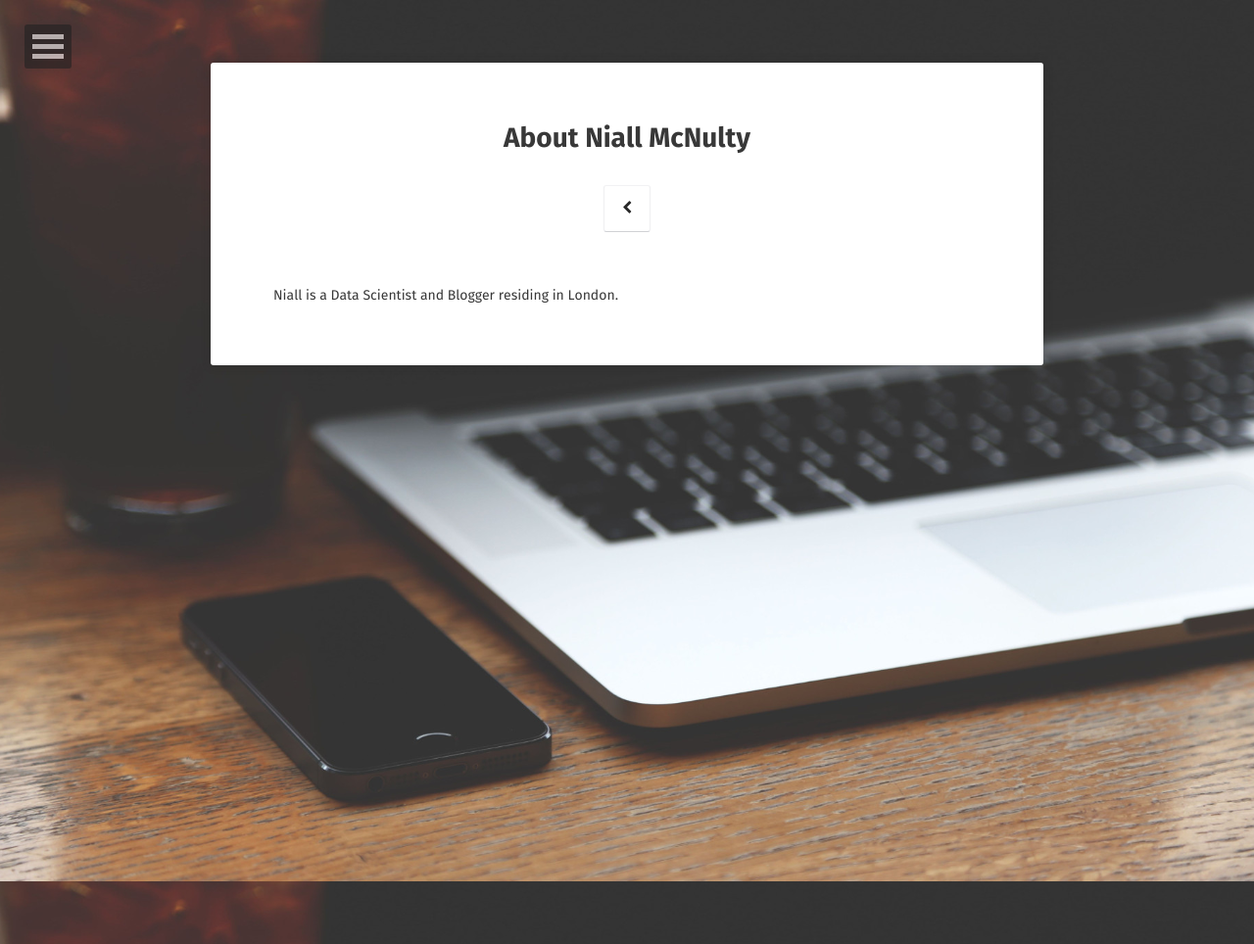
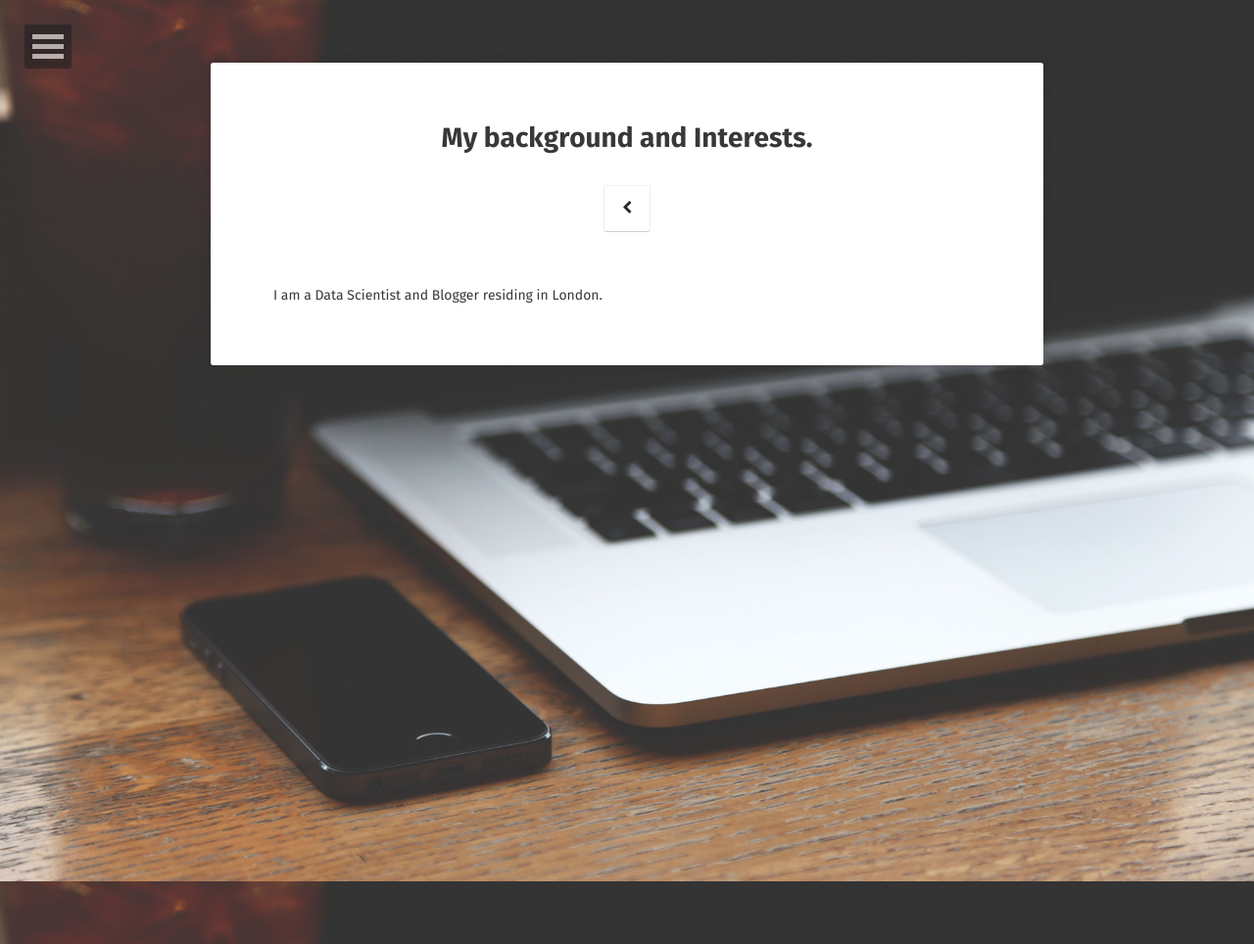
Before and after one commit to niall-anthony-mcnulty/niall-anthony-mcnulty.github.io, a Jekyll site: the page built from about/index.md, in a window 1280 px wide. Shown: the whole page at 98% size. Built offline with Jekyll 4.4.1, drawn with Linux system fonts in a browser that asks for light colours; some web fonts are replaced.

Commit message:
Update index.md

```diff
--- a/about/index.md
+++ b/about/index.md
@@ -1,9 +1,9 @@
 ---
 layout: page
-title: About Niall McNulty
+title: My background and Interests.
 tags: [about]
 date: 2020-06-30
 comments: false
 ---
 
-Niall is a Data Scientist and Blogger residing in London.
+I am a Data Scientist and Blogger residing in London.
```
